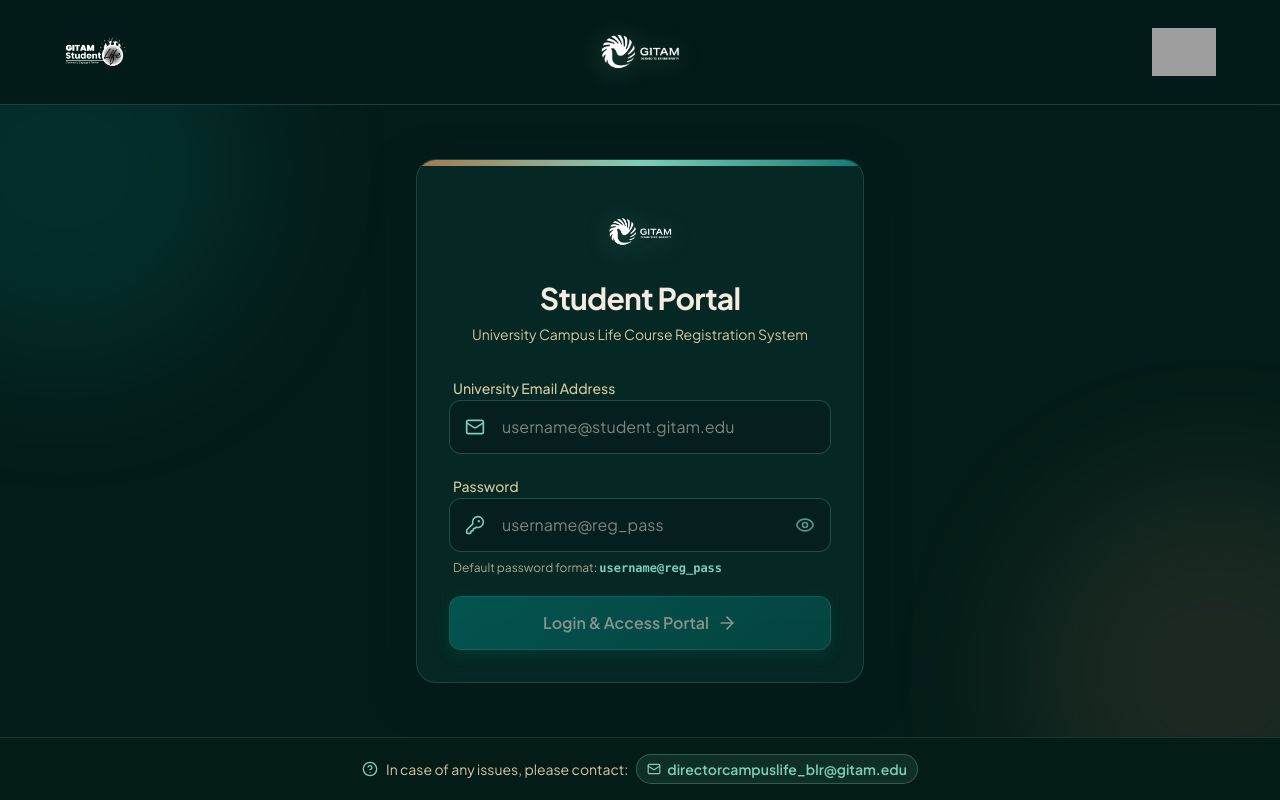
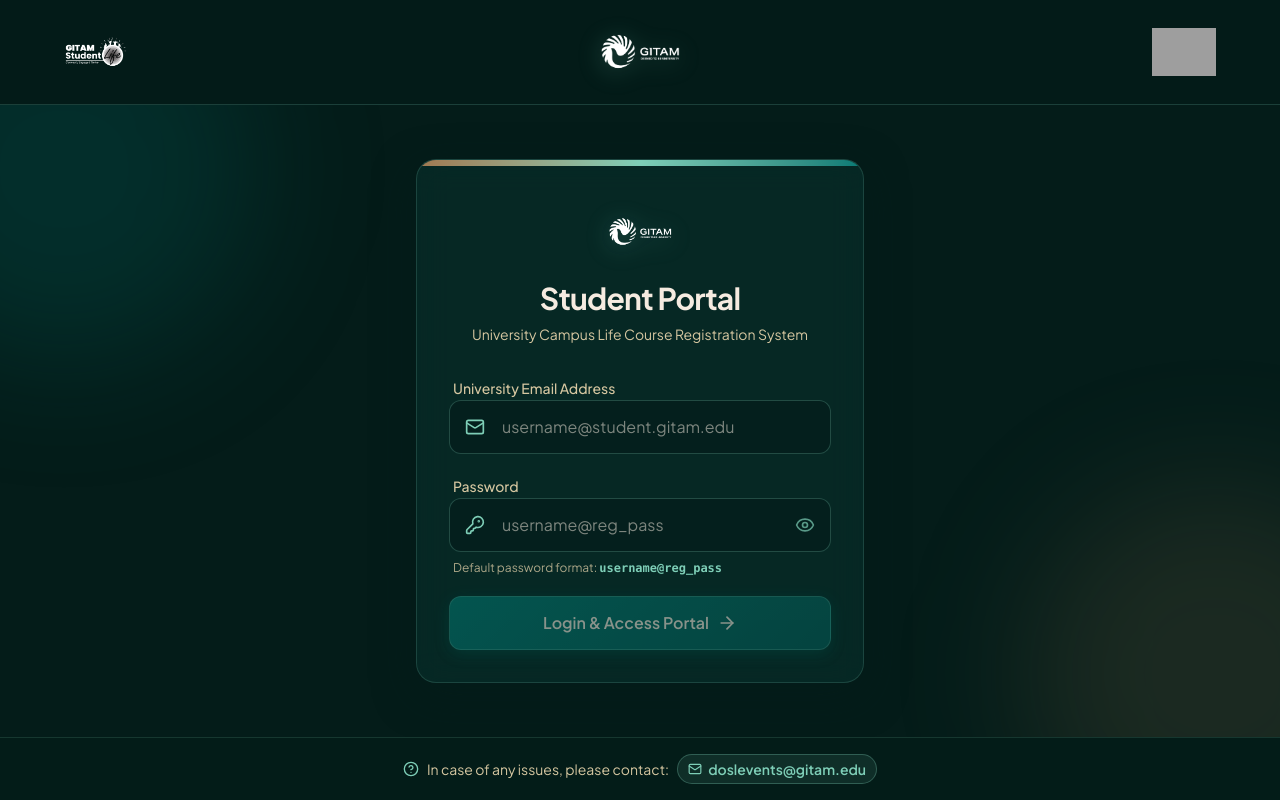
Before and after one commit to JRiteeshReddy/CourseReg, a Next.js app: page / in a window 1280 px wide. Built offline with nearby package versions, Linux system fonts and the light colour scheme; grey boxes are pictures that could not be loaded.

Commit message:
Update emergency support email to doslevents@gitam.edu

```diff
--- a/src/components/FooterSupport.tsx
+++ b/src/components/FooterSupport.tsx
@@ -12,11 +12,11 @@
           <span>In case of any issues, please contact:</span>
         </div>
         <a
-          href="mailto:directorcampuslife_blr@gitam.edu"
+          href="mailto:doslevents@gitam.edu"
           className="inline-flex items-center gap-1.5 font-semibold text-[#7ECEB7] hover:text-[#F5EBE0] hover:underline transition-colors bg-[#7ECEB7]/10 hover:bg-[#7ECEB7]/20 px-2.5 py-1 rounded-full border border-[#7ECEB7]/30"
         >
           <Mail className="w-3.5 h-3.5" />
-          <span>directorcampuslife_blr@gitam.edu</span>
+          <span>doslevents@gitam.edu</span>
         </a>
       </div>
     </footer>
```
